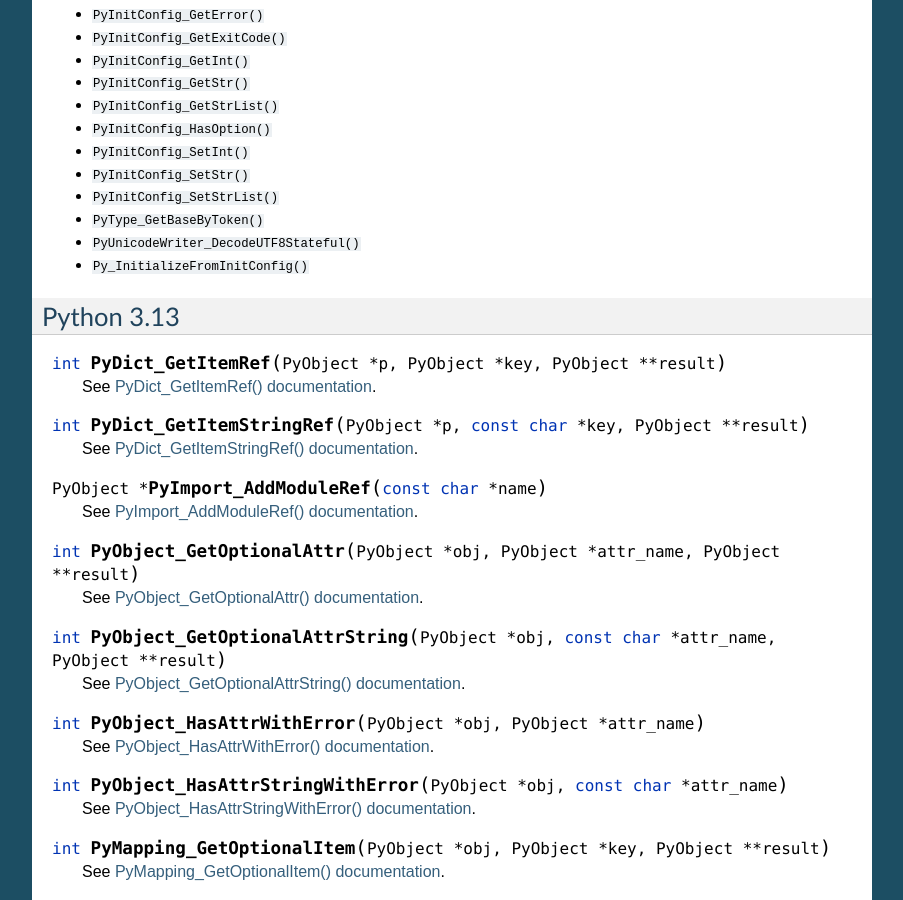
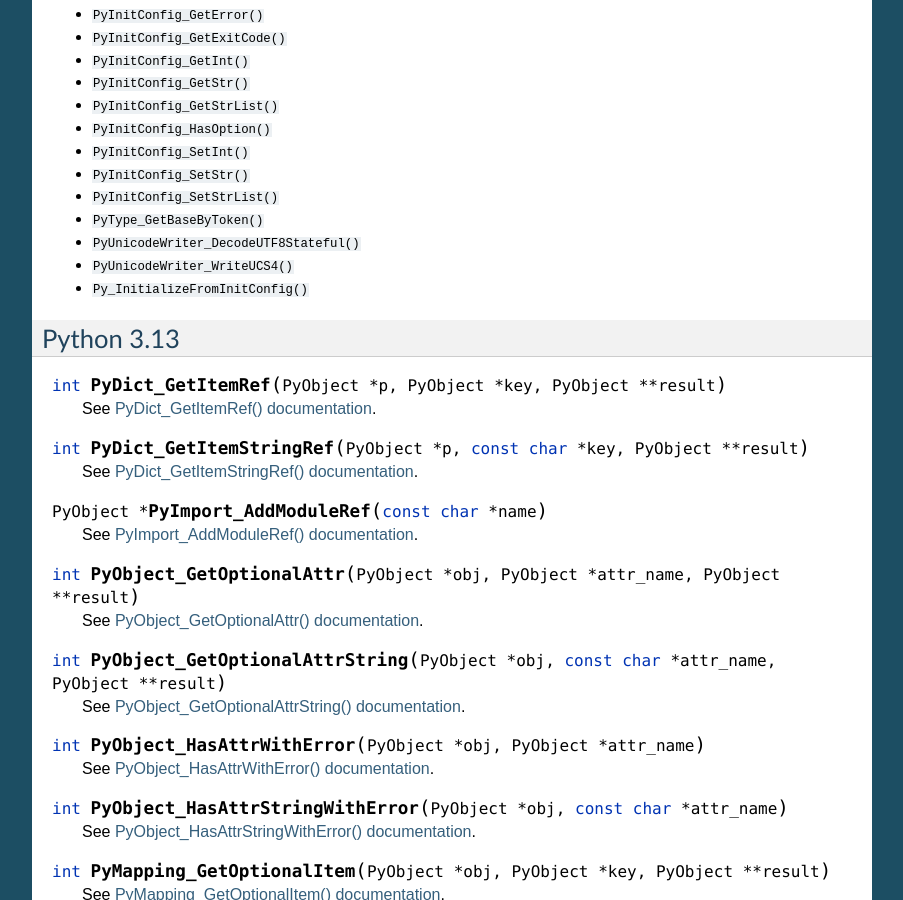
Before and after one commit to python/pythoncapi-compat, a Sphinx documentation site: the page built from docs/api.rst, in a window 1280 px wide and 900 px high, scrolled down 4472 px. Shown: the whole window, without its empty margins (198-1101 px from the left). Built offline with Sphinx 7.4.7, drawn with Linux system fonts in a browser that asks for light colours; pages that are not in the unit, such as notebooks, are missing from menus.

```diff
--- a/docs/api.rst
+++ b/docs/api.rst
@@ -262,6 +262,7 @@
 * ``PyInitConfig_SetStrList()``
 * ``PyType_GetBaseByToken()``
 * ``PyUnicodeWriter_DecodeUTF8Stateful()``
+* ``PyUnicodeWriter_WriteUCS4()``
 * ``Py_InitializeFromInitConfig()``
 
 
```
Also changed, not shown: 2 other files.
